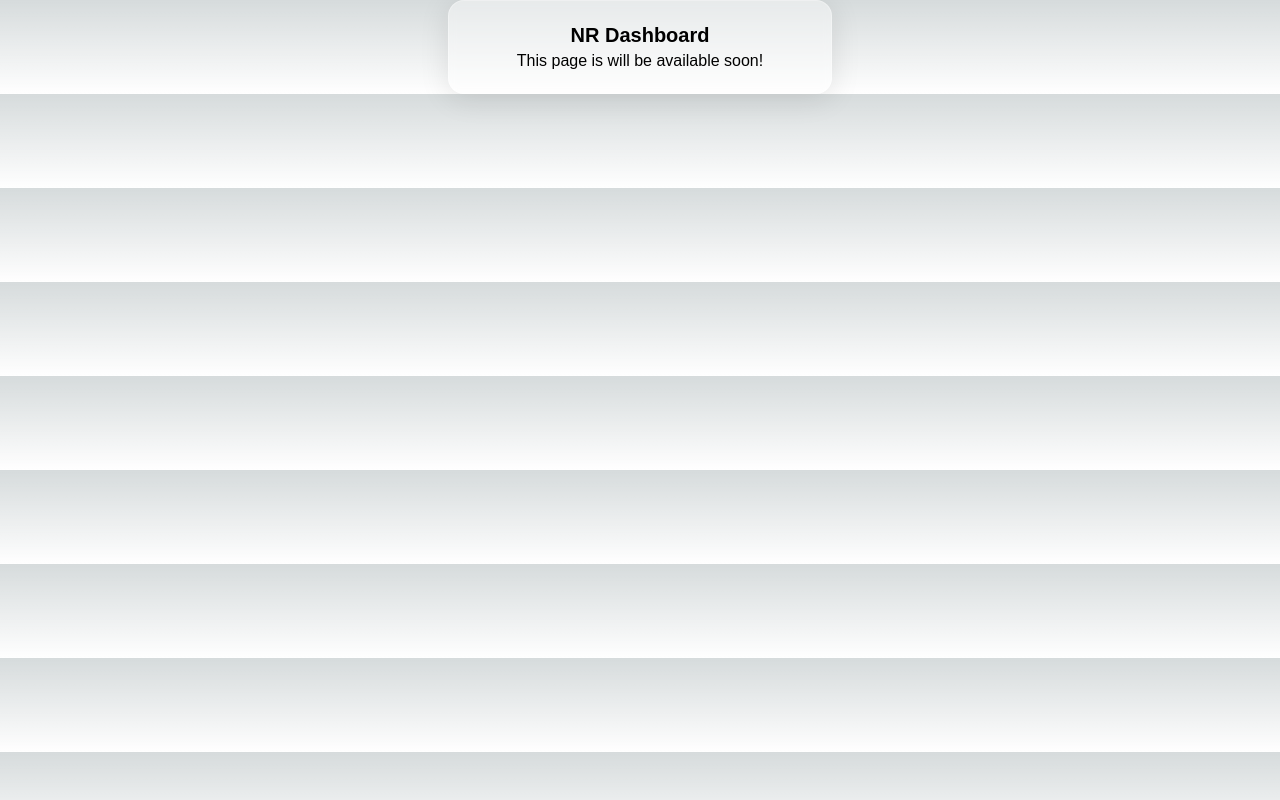
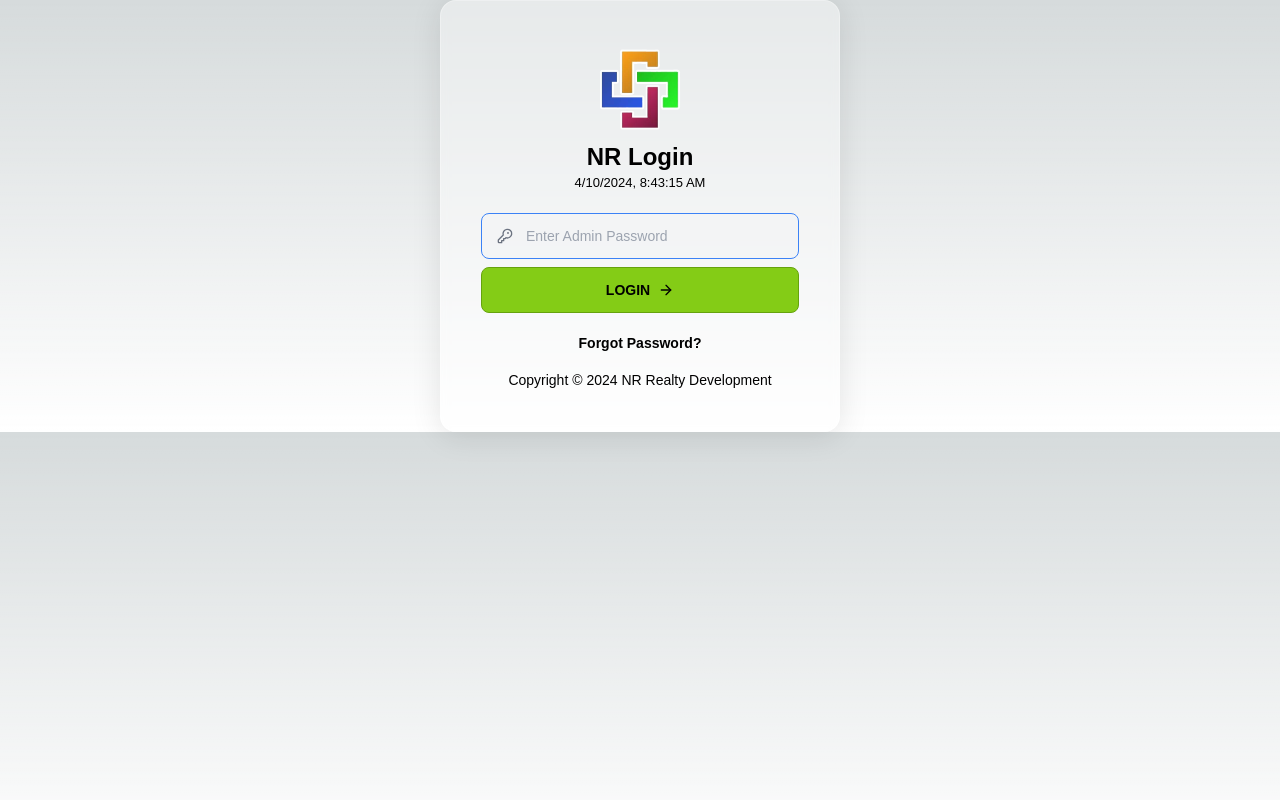
Before and after one commit to lenn0n/nr-admin-app, a Next.js app: page /login in a window 1280 px wide. Built offline with nearby package versions, Linux system fonts and the light colour scheme; a web font is replaced by a local one.

Commit message:
Updated login page

```diff
--- /dev/null
+++ b/app/components/forms/Button.tsx
@@ -0,0 +1,38 @@
+import React from 'react'
+
+type Props = {
+  children: React.ReactNode,
+  type?: "submit" | "button"
+  className?: string,
+  buttonStyle?: "solid" | "outline"
+}
+
+function Button({
+  children,
+  type,
+  buttonStyle,
+  className = ""
+}: Props) {
+
+  const buttonStyleList = {
+    solid: `w-full justify-center bg-lime-500 py-3
+    px-4 gap-x-2 text-sm font-semibold rounded-lg border border-lime-600
+    text-black-500 hover:text-white hover:border-lime-600
+    hover:bg-lime-600 disabled:opacity-50 disabled:pointer-events-none
+    dark:border-gray-700 dark:text-black dark:hover:text-white dark:hover:border-gray-600`,
+    outline: `w-full justify-center bg-opacity-60 py-3
+    px-4 gap-x-2 text-sm font-semibold rounded-lg border border-2 border-lime-600
+    text-lime-600 hover:text-white hover:border-lime-600
+    hover:bg-lime-600 disabled:opacity-50 disabled:pointer-events-none
+    dark:border-lime-700 dark:text-lime-400 dark:hover:text-white dark:hover:border-lime-600`
+  }
+  return (
+    <button
+      type={type}
+      className={className + " " + buttonStyleList?.[buttonStyle || "solid"]}>
+      {children}
+    </button>
+  )
+}
+
+export default Button
--- /dev/null
+++ b/app/components/forms/Input.tsx
@@ -0,0 +1,46 @@
+import { HTMLInputTypeAttribute } from "react"
+
+type Props = {
+  type?: HTMLInputTypeAttribute,
+  wrapperClassName?: string,
+  placeholder?: string
+}
+
+const Input = ({
+  type = "text",
+  wrapperClassName,
+  placeholder
+}: Props) => {
+  return (
+    <div className={`${wrapperClassName} relative w-full`}>
+      <input
+        autoFocus
+        type={type}
+        className={`border
+        peer border-lime-500 py-3 px-4 bg-opacity-70 ps-11 block w-full bg-gray-100 border-transparent
+        rounded-lg text-sm focus:border-blue-500 focus:ring-blue-500 disabled:opacity-50
+        disabled:pointer-events-none dark:bg-gray-700 dark:border-transparent
+        dark:text-gray-400 dark:focus:ring-gray-600 dark:focus:text-white
+        `}
+        placeholder={placeholder} />
+      <div className="absolute inset-y-0 start-0 flex items-center pointer-events-none ps-4 peer-disabled:opacity-50 peer-disabled:pointer-events-none">
+        <svg
+          className="flex-shrink-0 size-4 text-gray-500"
+          xmlns="http://www.w3.org/2000/svg"
+          width="24"
+          height="24"
+          viewBox="0 0 24 24"
+          fill="none"
+          stroke="currentColor"
+          strokeWidth="2"
+          strokeLinecap="round"
+          strokeLinejoin="round">
+          <path d="M2 18v3c0 .6.4 1 1 1h4v-3h3v-3h2l1.4-1.4a6.5 6.5 0 1 0-4-4Z"></path>
+          <circle cx="16.5" cy="7.5" r=".5"></circle>
+        </svg>
+      </div>
+    </div>
+  )
+}
+
+export default Input
--- /dev/null
+++ b/app/components/navs/Link.tsx
@@ -0,0 +1,18 @@
+import React from 'react'
+
+type Props = {
+  children: React.ReactNode,
+  onClick?: () => {}
+}
+function Link({
+  children,
+  onClick
+}: Props) {
+  return (
+    <div role='button' className='text-black hover:text-lime-600 dark:text-lime-500 dark:hover:text-lime-300'>
+      {children}
+    </div>
+  )
+}
+
+export default Link
--- a/app/globals.css
+++ b/app/globals.css
@@ -38,3 +38,7 @@
 -webkit-backdrop-filter: blur(5px);
 border: 1px solid rgba(255, 255, 255, 0.3);
 }
+
+input:focus {
+  outline-width: 0;
+}
--- a/app/login/page.tsx
+++ b/app/login/page.tsx
@@ -1,15 +1,64 @@
 'use client'
-import { useEffect, useRef } from "react";
-import Image from "next/image";
+import Image from "next/image"
+import Input from "@/app/components/forms/Input";
+import Button from "@/app/components/forms/Button";
+import NRLogo from "@/public/nr.png"
+import Link from "@/app/components/navs/Link";
+export default function Login() {
 
-export default function Login() {
-  const modalRef = useRef<any>()
+  const displayDate = () => {
+    return new Date().toLocaleString();
+  }
 
+  const getCurrentYear = () => {
+    return new Date().getFullYear()
+  }
+  return (
+    <div className="
+    p-10
+    dark:bg-gray-800 dark:border-transparent dark:text-gray-400 dark:focus:ring-gray-600
+    flex flex-col m-auto w-100 items-center bg-white glass sm:w-[300px] md:w-[40%] xl:w-[400px] h-[100%] rounded-xl ">
+      <div className="">
+        <Image className="object-cover w-[100px] h-[100px] opacity-90" src={NRLogo} alt="" />
+      </div>
+      <div className="title font-bold text-2xl dark:text-white">NR Login </div>
+      <div className="text-[13px]">{displayDate()}</div>
 
-  return (
-    <div className="flex flex-col items-center m-auto w-100 bg-white glass p-5 sm:w-[300px] md:w-[40%] xl:w-[30%] h-[100%] rounded-xl ">
-      <div className="title font-bold text-xl">NR Dashboard </div>
-    <div className="">This page is will be available soon!</div>
+      <Input
+        wrapperClassName="mt-5"
+        placeholder="Enter Admin Password"
+      />
+
+      <div className="mt-2 w-full">
+        <Button buttonStyle="solid">
+          <div className="flex items-center justify-center gap-2">
+            LOGIN
+            <svg className="flex-shrink-0 size-4"
+              xmlns="http://www.w3.org/2000/svg"
+              width="24"
+              height="24"
+              viewBox="0 0 24 24"
+              fill="none"
+              stroke="currentColor"
+              strokeWidth="2"
+              strokeLinecap="round"
+              strokeLinejoin="round">
+              <path d="M5 12h14"></path>
+              <path d="m12 5 7 7-7 7"></path>
+            </svg>
+          </div>
+        </Button>
+      </div>
+
+      <Link>
+        <div className="mt-5 font-bold text-[14px]" >
+          Forgot Password?
+        </div>
+      </Link>
+
+      <div className="mt-4 text-[14px]">
+     Copyright © {getCurrentYear()} <span className="">NR Realty Development</span>
+      </div>
     </div>
 
   );
```
Also changed, not shown: public/nr.png (added).
